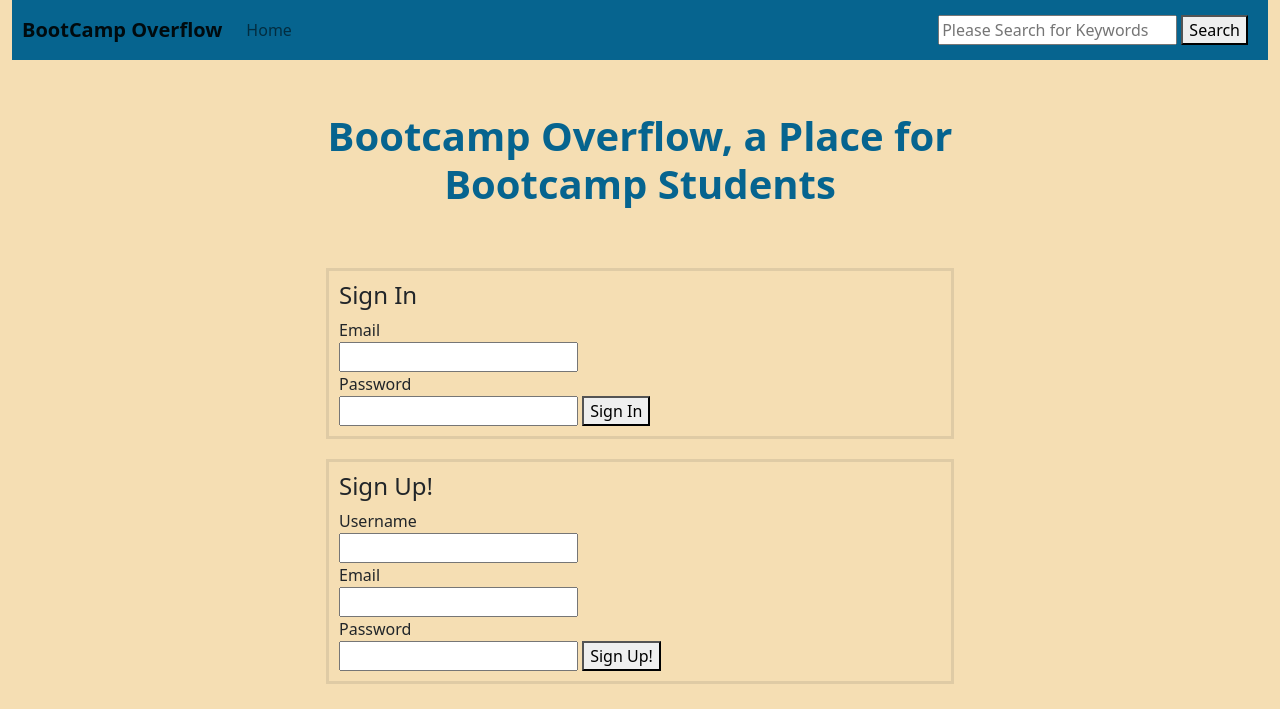
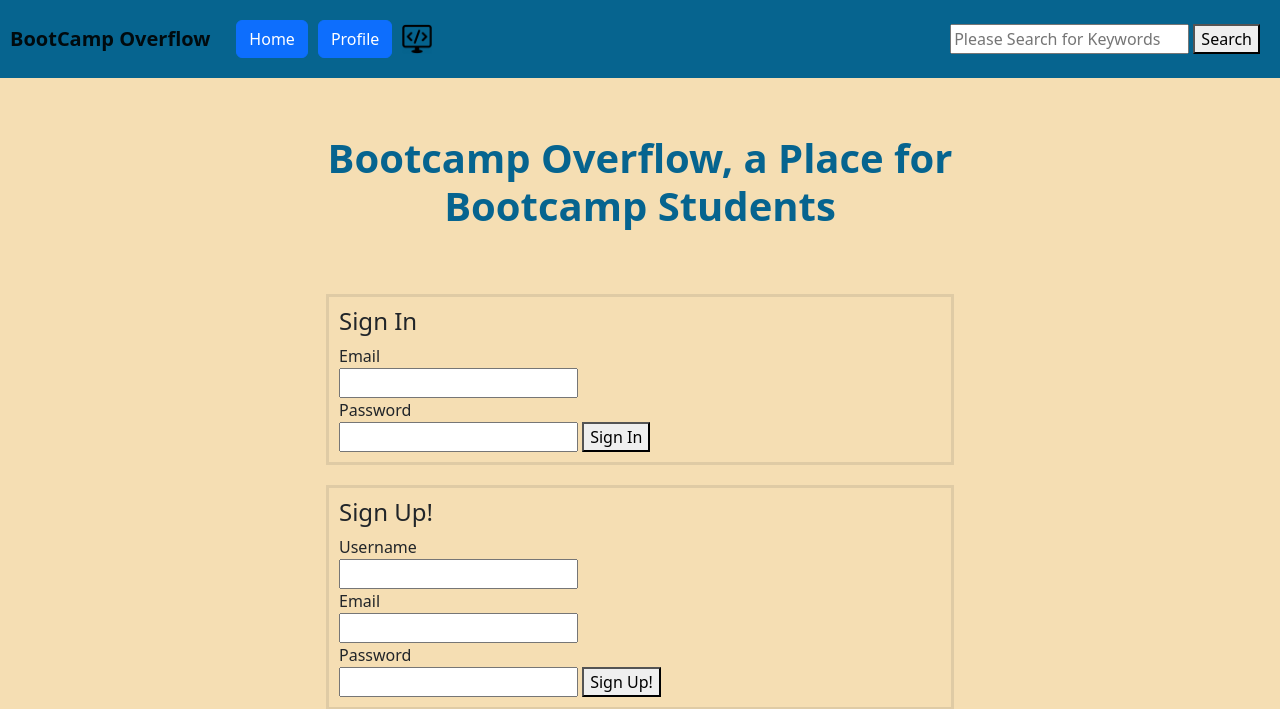
Before and after one commit to TristinNguyen/Bootcamp-Overflow, a Node server app: page / in a window 1280 px wide. Shown: the top 709 px of the page. Run offline with Node 20, Linux system fonts and the light colour scheme; data that the repository does not hold is empty; some libraries are stand-ins or nearby versions.

Commit message:
nav bar adds

```diff
--- a/views/layouts/main.handlebars
+++ b/views/layouts/main.handlebars
@@ -12,15 +12,24 @@
 </head>
 
 <body>
-  <div class="container-fluid">
-    <header>
-    <div class="secondarysearch">
-        {{>navbar}}
-    </div>
+  <header>
+    <!--- Navbar --->
+    {{>navbar}}
+    <!-- navbar -->
 
+    <!-- Jumbotron -->
+    <div class="p-1 text-center" >
       <h1>
         <a class="title" href="/">Bootcamp Overflow, a Place for Bootcamp Students </a>
       </h1>
+    </div>
+  <!-- Jumbotron -->
+  </header>
+
+
+
+  <div class="container-fluid">
+
       <nav class="flexboxLogin">
         {{#if loggedIn}}
         <a href="../dashboard.handlebars"></a>
--- a/views/partials/navbar rs.handlebars
+++ b/views/partials/navbar rs.handlebars
@@ -1,29 +1,28 @@
 <nav class="navbar navbar-expand-lg navbar-light bg-light">
-  <a class="navbar-brand" href="/">BootCamp Overflow</a>
+  <a class="navbar-brand" href="#">BootCamp Overflow</a>
 
-  <button class="navbar-toggler" type="button" data-toggle="collapse" data-target="#navbarSupportedContent"
-    aria-controls="navbarSupportedContent" aria-expanded="false" aria-label="Toggle navigation">
+  <button class="navbar-toggler" type="button" data-toggle="collapse" data-target="#navbarSupportedContent" aria-controls="navbarSupportedContent" aria-expanded="false" aria-label="Toggle navigation">
     <span class="navbar-toggler-icon"></span>
   </button>
 
-  <a class="searches">
-    <input id="search-input" type="text" placeholder="Please Search for Keywords">
-    <button class="search-button" id="search-button">Search</button>
-  </a>
+    <a class="searches">
+        <input id="search-input" type="text" placeholder="Please Search for Keywords">
+        <button class="search-button" id="search-button">Search</button>
+    </a>
 
   <div class="collapse navbar-collapse">
-    <ul class="navbar-nav mr-auto d-flex flex-row">
+    <ul class="navbar-nav mr-auto">
       <li class="nav-item active">
-        <div class="nav-buttons">
-          <a button type="button" class="btn btn-primary" id="button1" href="/">Home</a>
-            <a button type="button" class="btn btn-primary" id="button2" href="/profile">Profile</a>
-        </div>
+        <a class="nav-link" href="/">Home</a>
       </li>
+      {{#if loggedIn}}
+        <li class="nav-item active">
+          <a class="nav-link" href="/">Profile</a>
+        </li>
+        <li class="nav-item active">
+          <a class="nav-link" href="/">Log Out</a>
+        </li>
+      {{/if}}
     </ul>
-    <a class="navbar-image" href="#">
-      <img src="/assets/images/clipart2022190.png" width="30" height="30" alt="">
-    </a>
   </div>
-
-
 </nav>
--- a/views/partials/navbar.handlebars
+++ b/views/partials/navbar.handlebars
@@ -1,20 +1,27 @@
 <nav class="navbar navbar-expand-lg navbar-light bg-light">
-  <a class="navbar-brand" href="#">BootCamp Overflow</a>
+  <a class="navbar-brand" href="/">BootCamp Overflow</a>
 
-  <button class="navbar-toggler" type="button" data-toggle="collapse" data-target="#navbarSupportedContent" aria-controls="navbarSupportedContent" aria-expanded="false" aria-label="Toggle navigation">
+  <button class="navbar-toggler" type="button" data-toggle="collapse" data-target="#navbarSupportedContent"
+    aria-controls="navbarSupportedContent" aria-expanded="false" aria-label="Toggle navigation">
     <span class="navbar-toggler-icon"></span>
   </button>
 
-    <a class="searches">
-        <input id="search-input" type="text" placeholder="Please Search for Keywords">
-        <button class="search-button" id="search-button">Search</button>
-    </a>
+  <a class="searches">
+    <input id="search-input" type="text" placeholder="Please Search for Keywords">
+    <button class="search-button" id="search-button">Search</button>
+  </a>
 
   <div class="collapse navbar-collapse">
-    <ul class="navbar-nav mr-auto">
+    <ul class="navbar-nav mr-auto d-flex flex-row">
       <li class="nav-item active">
-        <a class="nav-link" href="/">Home</a>
+        <div class="nav-buttons">
+          <a button type="button" class="btn btn-primary" id="button1" href="/">Home</a>
+          <a button type="button" class="btn btn-primary" id="button2" href="/profile">Profile</a>
+        </div>
       </li>
     </ul>
+    <a class="navbar-image" href="#">
+      <img src="/assets/images/clipart2022190.png" width="30" height="30" alt="">
+    </a>
   </div>
 </nav>
```
Also changed, not shown: whiteboard.html (+7 -0 lines).
